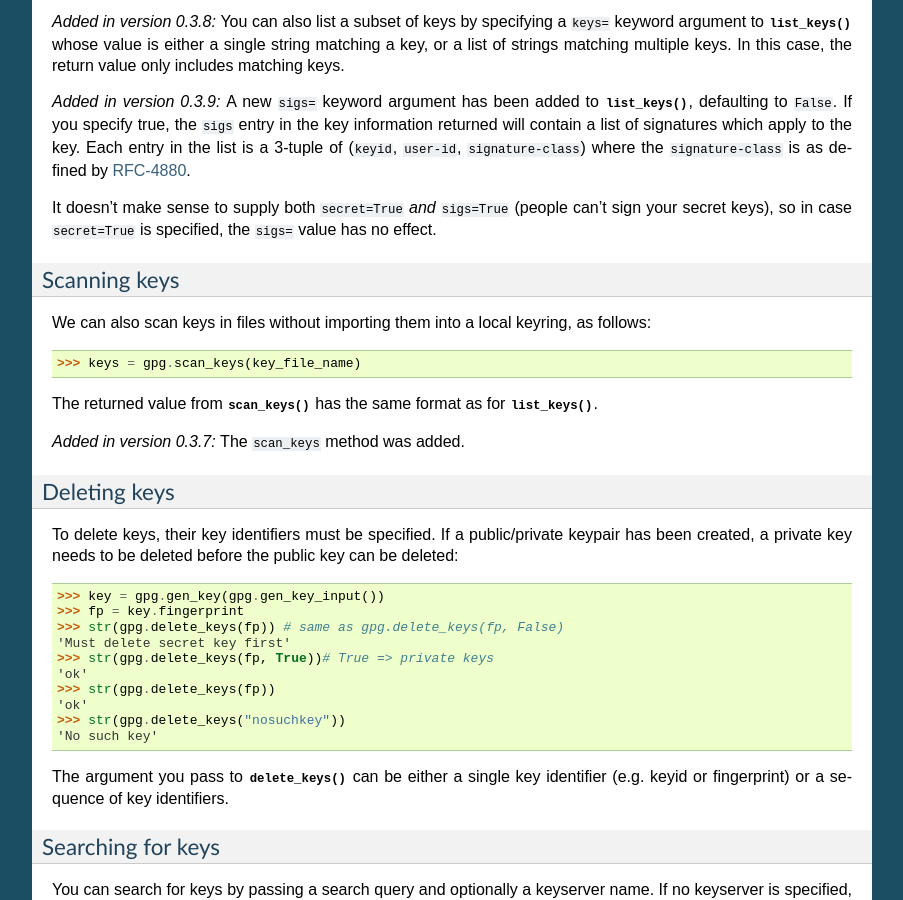
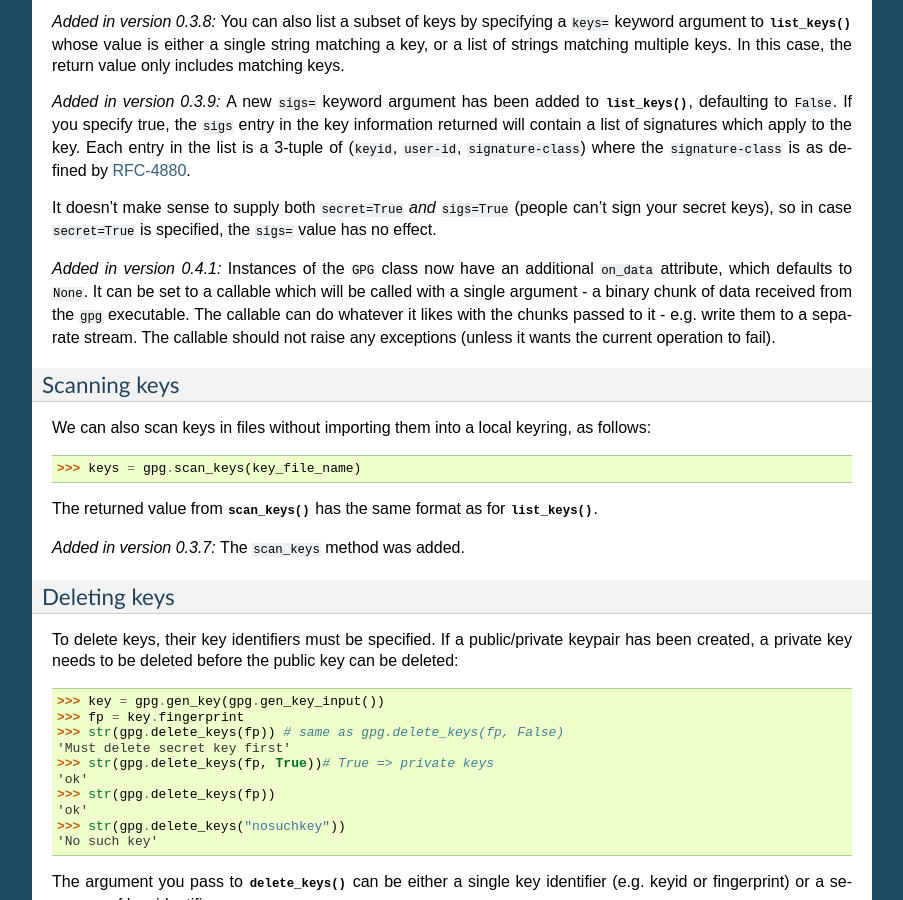
Before and after one commit to vsajip/python-gnupg, a Sphinx documentation site: the page built from docs/index.rst, in a window 1280 px wide and 900 px high, scrolled down 5942 px. Shown: the whole window, without its empty margins (198-1101 px from the left). Built offline with Sphinx 7.4.7, drawn with Linux system fonts in a browser that asks for light colours.

Commit message:
Updated documentation.

```diff
--- a/docs/index.rst
+++ b/docs/index.rst
@@ -310,6 +310,14 @@ The returned value from :meth:`list_keys` is a subclass of Python's ``list`` cla
    A new ``sigs=`` keyword argument has been added to :meth:`list_keys`, defaulting to ``False``. If you specify true, the ``sigs`` entry in the key information returned will contain a list of signatures which apply to the key. Each entry in the list is a 3-tuple of (``keyid``, ``user-id``, ``signature-class``) where the ``signature-class`` is as defined by RFC-4880_.
 
    It doesn't make sense to supply both ``secret=True`` *and* ``sigs=True`` (people can't sign your secret keys), so in case ``secret=True`` is specified, the ``sigs=`` value has no effect.
+
+.. versionadded:: 0.4.1
+   Instances of the ``GPG`` class now have an additional ``on_data`` attribute,
+   which defaults to ``None``. It can be set to a callable which will be called
+   with a single argument - a binary chunk of data received from the ``gpg``
+   executable. The callable can do whatever it likes with the chunks passed to
+   it - e.g. write them to a separate stream. The callable should not raise any
+   exceptions (unless it wants the current operation to fail).
 
 .. _RFC-4880: https://tools.ietf.org/html/rfc4880#section-5.2.1
 
```
Also changed, not shown: README.rst (+7 -0 lines).
